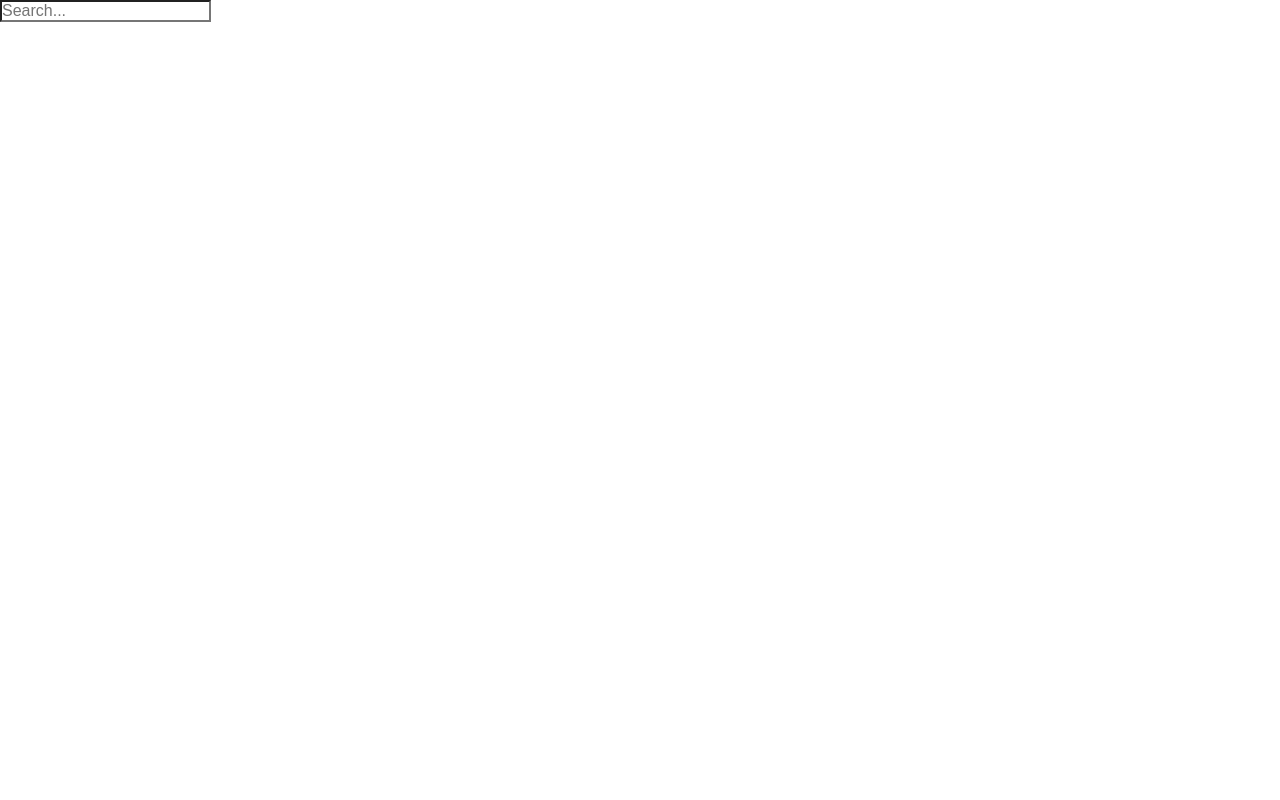
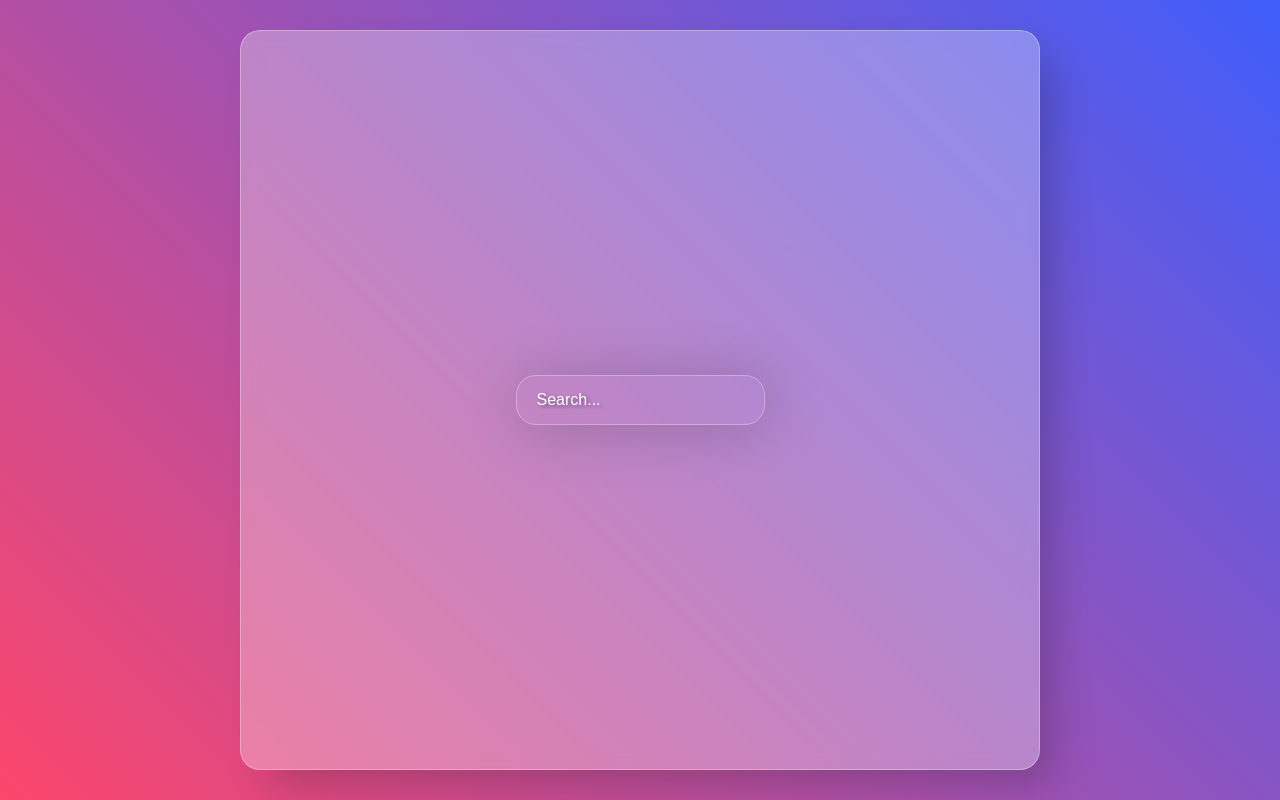
Before and after one commit to HongKeunAhn/mountain-weather-app, a React (Create React App) app: page / in a window 1280 px wide. Built offline with nearby package versions, Linux system fonts and the light colour scheme.

Commit message:
glass morphism 스타일 적용

```diff
--- a/src/App.css
+++ b/src/App.css
@@ -1,5 +1,132 @@
-html,
-body {
+.container {
+  display: flex;
+  align-items: center;
+  justify-content: center;
+  flex-direction: column;
+  width: 100vw;
+  height: 100vh;
+  background: linear-gradient(45deg, #fc466b, #3f5efb);
+  padding: 0 2rem;
+}
+
+.main {
+  display: flex;
+  flex-direction: column;
+  justify-content: center;
+  align-items: center;
+  max-width: 80rem;
+  min-width: 30rem;
+  max-height: calc(100vh - 6rem);
   width: 100%;
   height: 100%;
+  border-radius: 20px;
+  border: 1px solid rgba(255, 255, 255, 0.3);
+  background-color: rgba(255, 255, 255, 0.3);
+  backdrop-filter: blur(10px);
+  box-shadow: 20px 20px 40px -6px rgba(0, 0, 0, 0.2);
+  padding: 0 2rem;
 }
+
+.search-input-wrap {
+  display: inline-flex;
+  justify-content: center;
+}
+
+.search-input {
+  border: 1px solid rgba(255, 255, 255, 0.3);
+  border-radius: 20px;
+  padding: 1.5rem 2rem;
+  background: transparent;
+  box-shadow: 4px 4px 60px rgba(0, 0, 0, 0.2);
+  color: #fff;
+  transition: all 0.2s ease-in-out;
+  text-shadow: 2px 2px 4px rgba(0, 0, 0, 0.2);
+}
+
+::placeholder {
+  color: #fff;
+  text-shadow: 2px 2px 4px rgba(0, 0, 0, 0.4);
+}
+
+.weather-card {
+  max-width: 38rem;
+  width: 100%;
+  margin-top: 4rem;
+  padding: 2rem;
+
+  background: rgba(255, 255, 255, 0.15);
+  box-shadow: 0 8px 32px 0 rgba(31, 38, 135, 0.37);
+  backdrop-filter: blur(0);
+  -webkit-backdrop-filter: blur(0);
+  border-radius: 30px;
+  border: 1px solid rgba(255, 255, 255, 0.18);
+}
+
+.weather-city {
+  text-align: center;
+}
+
+.weather-city span {
+  font-size: 4.8rem;
+  text-shadow: 2px 2px 4px rgba(0, 0, 0, 0.2);
+  color: #fff;
+}
+
+.weather-city sup {
+  font-size: 2.4rem;
+  vertical-align: top;
+  text-shadow: 2px 2px 4px rgba(0, 0, 0, 0.2);
+  color: #fff;
+}
+
+.weather-temperature {
+  text-align: center;
+}
+
+.weather-temperature span {
+  font-size: 3.6rem;
+  text-shadow: 2px 2px 4px rgba(0, 0, 0, 0.2);
+  color: #fff;
+}
+
+.weather-temperature sup {
+  font-size: 1.5rem;
+  vertical-align: top;
+  text-shadow: 2px 2px 4px rgba(0, 0, 0, 0.2);
+  color: #fff;
+}
+
+.weather-viewer {
+  display: flex;
+  align-items: center;
+  justify-content: center;
+  flex-direction: column;
+}
+
+.weather-icon {
+  animation: wave 5s linear infinite;
+}
+
+.weather-viewer p {
+  font-size: 2rem;
+  text-shadow: 2px 2px 4px rgba(0, 0, 0, 0.2);
+  color: #fff;
+}
+
+@keyframes wave {
+  0% {
+    transform: translateY(0);
+  }
+  25% {
+    transform: translateY(1rem);
+  }
+  50% {
+    transform: translateY(0rem);
+  }
+  75% {
+    transform: translateY(-1rem);
+  }
+  100% {
+    transform: translateY(0);
+  }
+}
--- a/src/App.js
+++ b/src/App.js
@@ -15,33 +15,39 @@ function App() {
   };
 
   return (
-    <div>
+    <div className='container'>
+      <main className='main'>
+        <div className='search-input-wrap'>
           <input
             type='text'
+            className='search-input'
             placeholder='Search...'
             value={query}
             onChange={(e) => setQuery(e.target.value)}
             onKeyPress={search}
           />
+        </div>
         {weather.main && (
-        <div>
-          <h2>
+          <div className='weather-card'>
+            <h2 className='weather-city'>
               <span>{weather.name}</span>
               <sup>{weather.sys.country}</sup>
             </h2>
-          <div>
-            {Math.round(weather.main.temp)}
+            <div className='weather-temperature'>
+              <span>{Math.round(weather.main.temp)}</span>
               <sup>&deg;C</sup>
             </div>
-          <div>
+            <div className='weather-viewer'>
               <img
                 src={`https://openweathermap.org/img/wn/${weather.weather[0].icon}@2x.png`}
+                className='weather-icon'
                 alt={weather.weather[0].main}
               />
               <p>{weather.weather[0].description}</p>
             </div>
           </div>
         )}
+      </main>
     </div>
   );
 }
```
Lines whose indentation alone changed are shown as unchanged.
